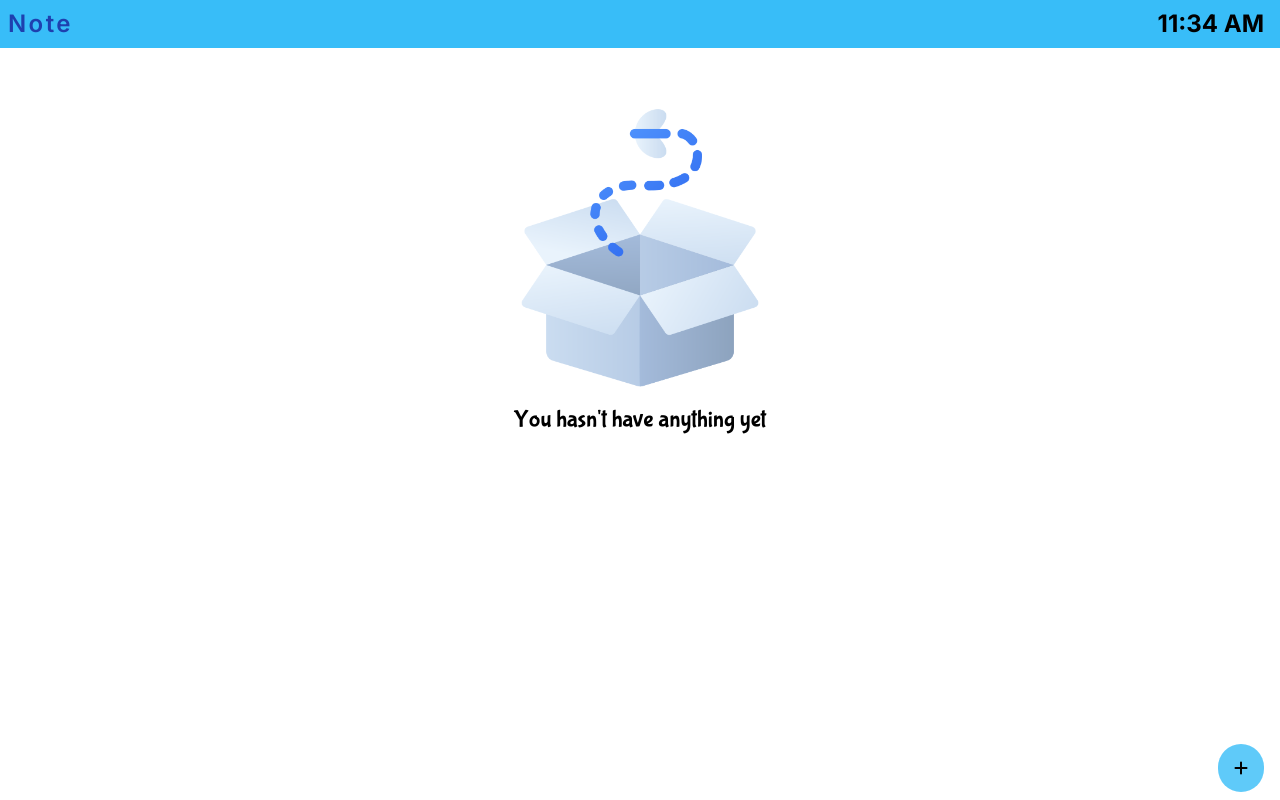
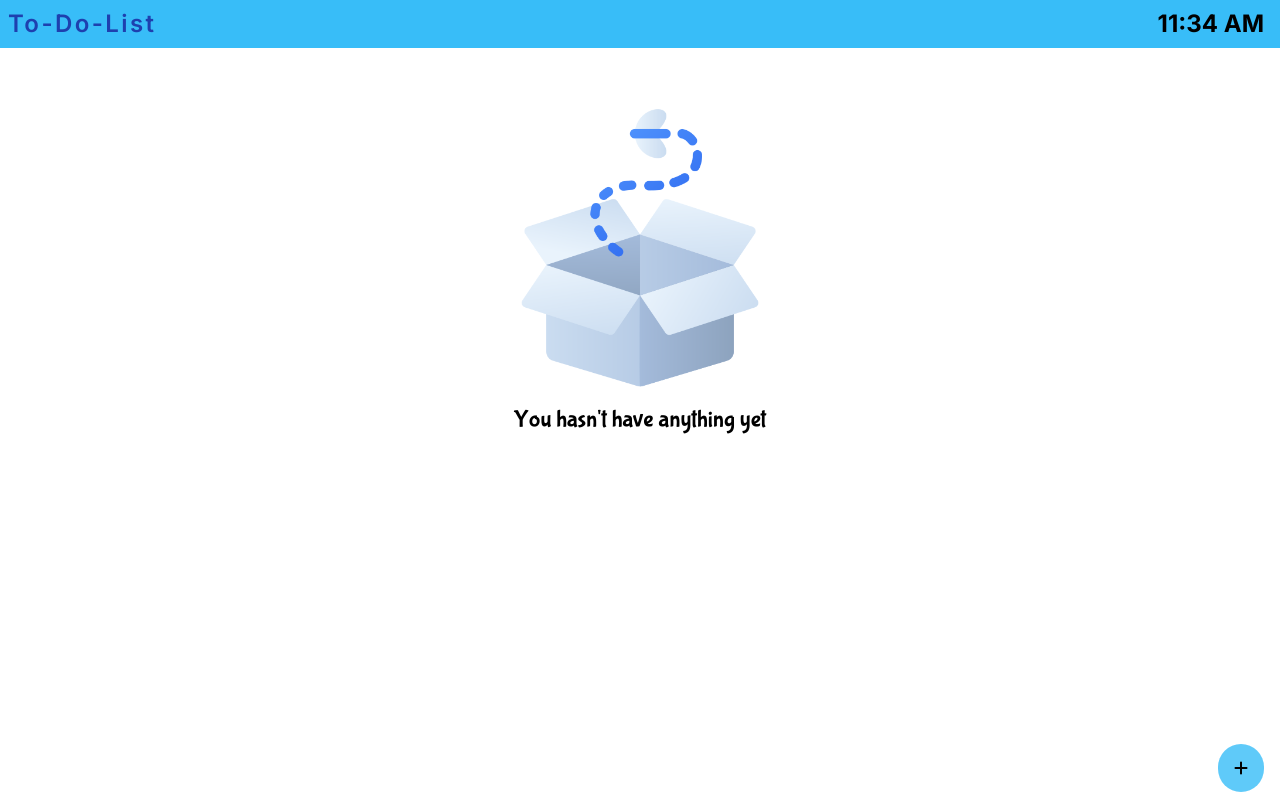
Before and after one commit to Devanoyudhistira/to-do-list-app, a plain HTML site: page index.html in a window 1280 px wide. Drawn offline with nearby package versions, Linux system fonts and the light colour scheme; a web font is replaced by a local one.

Commit message:
Change title of the app

```diff
--- a/index.html
+++ b/index.html
@@ -23,7 +23,7 @@
         <h1
           class="ml-2 text-2xl font-inter font-[600] tracking-widest text-blue-800"
         >
-          note
+          to-do-list
         </h1>
         <h1 id="time" class="mr-4 text-2xl font-[700] font-inter"></h1>
       </nav>
```
